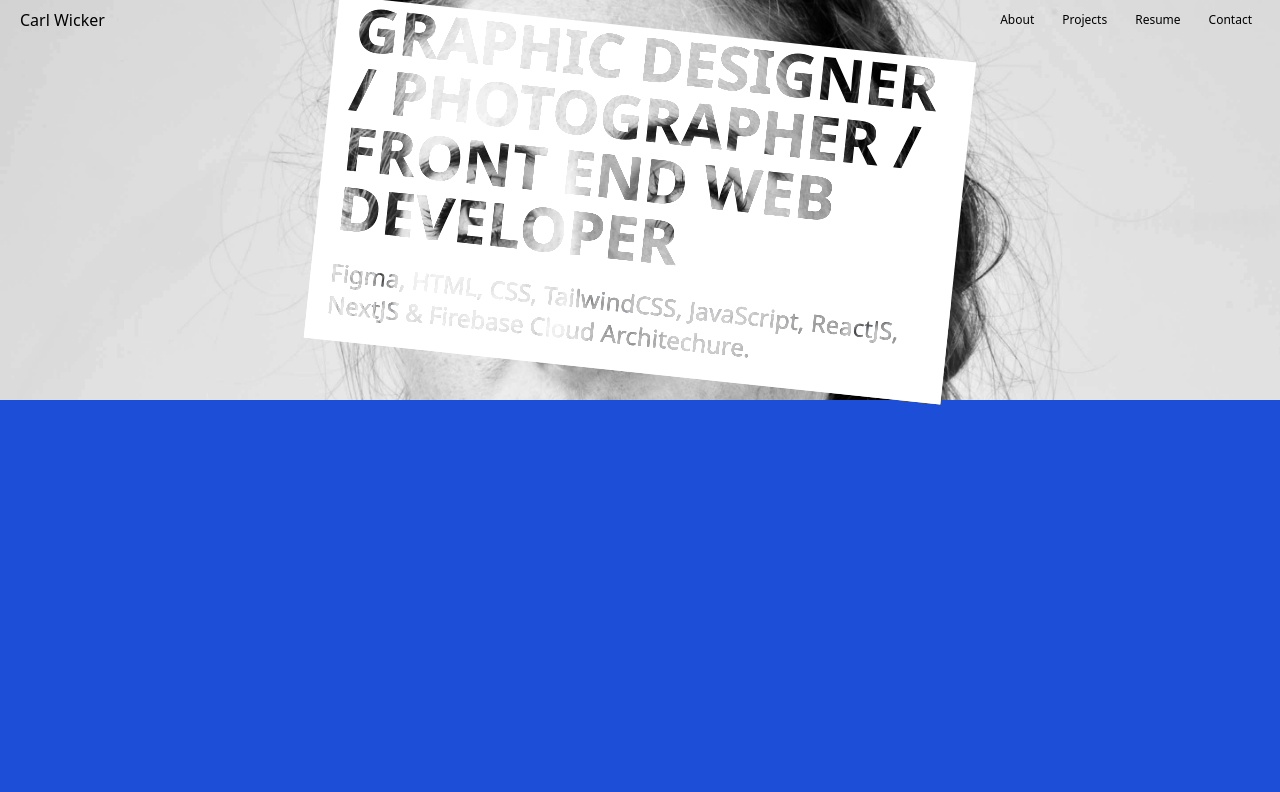
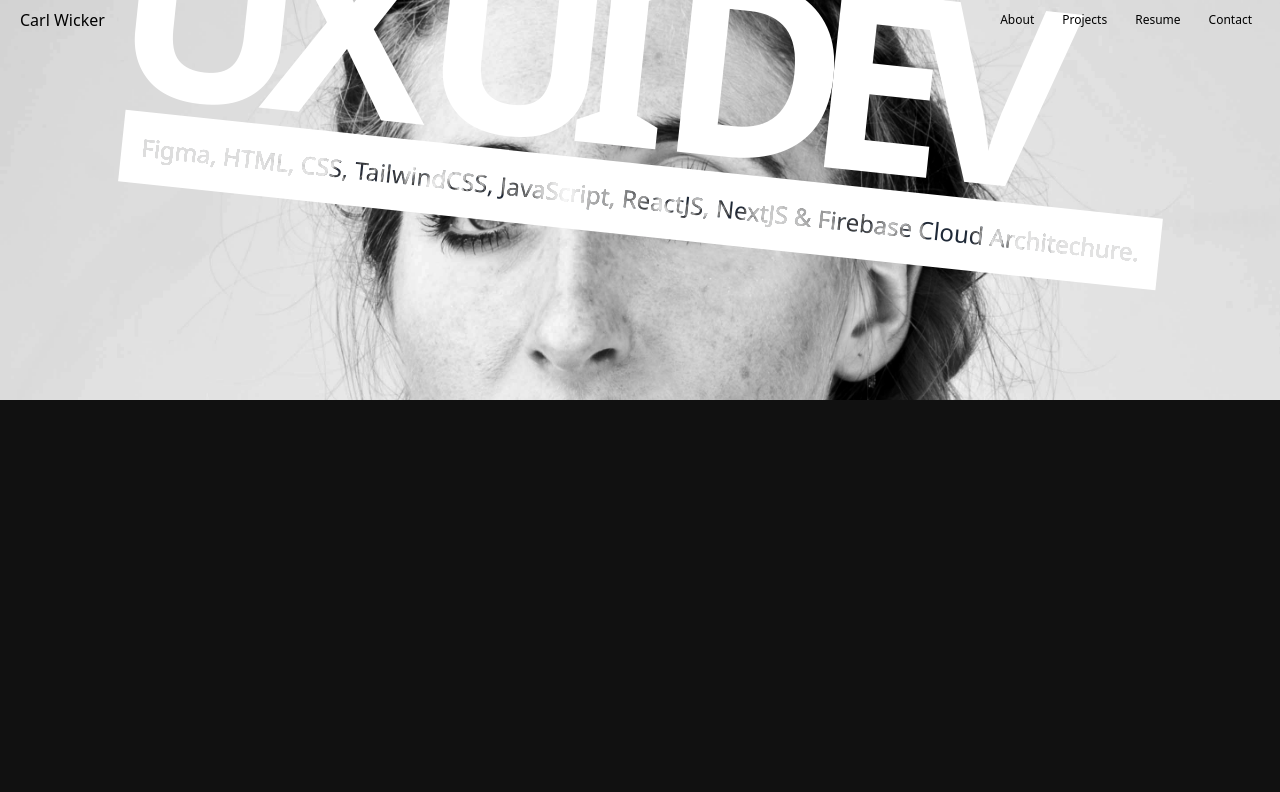
Before and after one commit to carlwicker/carlwicker-nextjs13, a Next.js app: page /para in a window 1280 px wide. Shown: the top 792 px of the page. Built offline with nearby package versions, Linux system fonts and the light colour scheme.

Commit message:
section color improvement

```diff
--- a/app/para/globals.css
+++ b/app/para/globals.css
@@ -18,11 +18,12 @@ section {
   background-color: white;
   background-blend-mode: color-burn;
   mix-blend-mode: lighten;
+  transition: ease-out 1s;
 }
 
 #section1:hover {
   scale: 110%;
-  transition: ease-out 10s;
+  transition: ease-out 5s;
   rotate: -1deg;
   background-blend-mode: hard-light;
 }
@@ -33,7 +34,7 @@ section:nth-child(1) {
 }
 
 section:nth-child(2) {
-  background-color: maroon;
+  background-color: #ddd;
 }
 
 section:nth-child(3) {
@@ -43,10 +44,20 @@ section:nth-child(3) {
   background-attachment: fixed;
 }
 
-section:nth-child(3) {
-  background-color: darkolivegreen;
+section:nth-child(4) {
+  background-color: #111;
 }
 
 #paralax {
-  background-position-y: -400px;
+  background-position-y: -280px;
 }
+
+#homehead {
+  position: absolute;
+  font-size: 250px;
+  letter-spacing: -37px;
+  left: -20px;
+  top: -300px;
+  color: white;
+  mix-blend-mode: darken;
+}
--- a/app/para/page.tsx
+++ b/app/para/page.tsx
@@ -15,13 +15,13 @@ export default function ParalaxTest() {
 
   return (
     <>
-      <section id="paralax" style={{ backgroundPositionY: "-280px" }}>
+      <section id="paralax">
         <div
-          className="flex flex-col justify-center w-1/2 text-gray-800 rotate-6"
+          className="flex flex-col justify-center text-gray-800 rotate-6"
           id="section1"
         >
-          <h1 className="px-5 text-4xl lg:text-6xl uppercase font-black text-black break-words ">
-            Graphic Designer / Photographer / Front End Web Developer
+          <h1 className="uppercase font-black text-black" id="homehead">
+            UX UI DEV
           </h1>
           <h2 className=" px-5 lg:p-5 lg:text-2xl text-bold font-thin bg-white ">
             Figma, HTML, CSS, TailwindCSS, JavaScript, ReactJS, NextJS &
```
